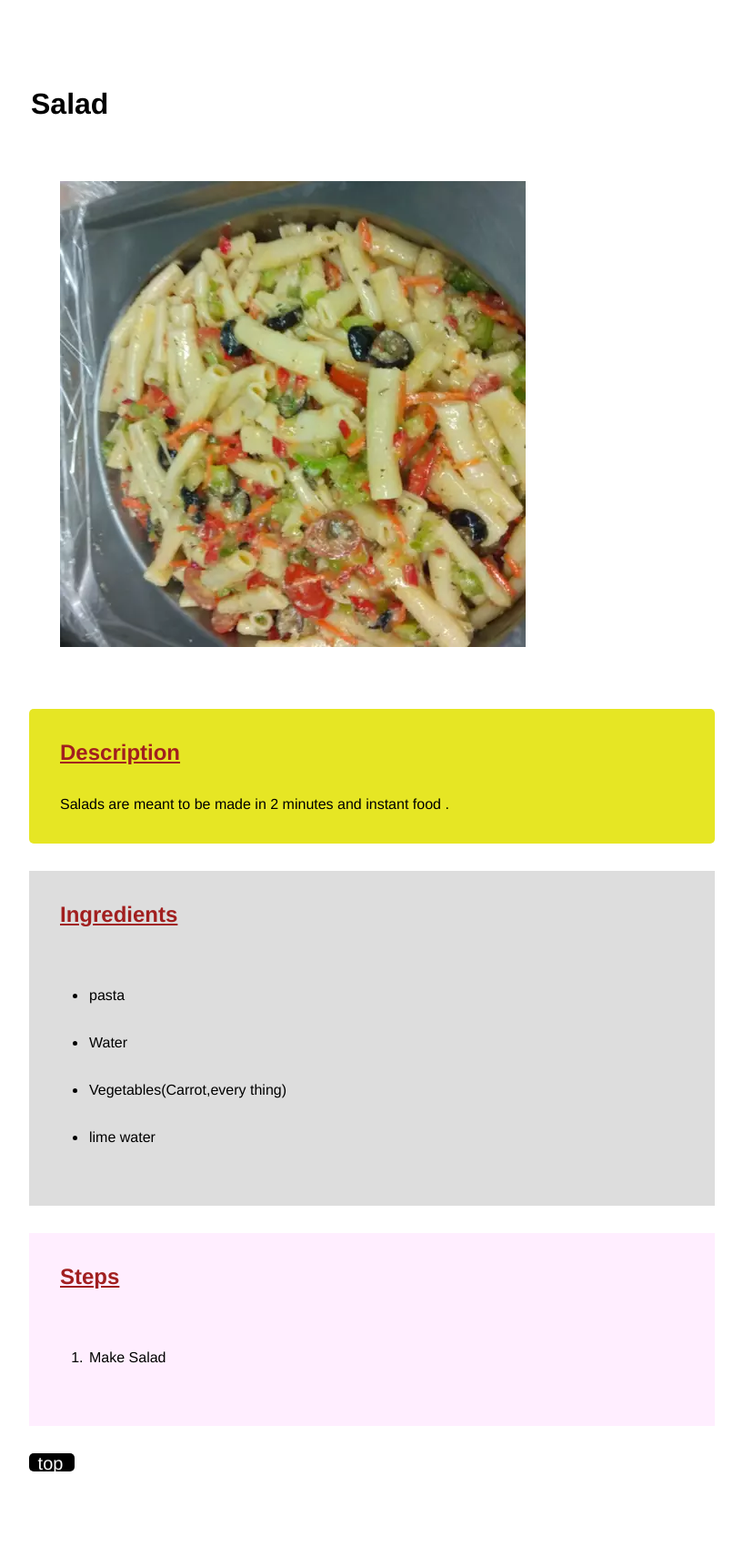
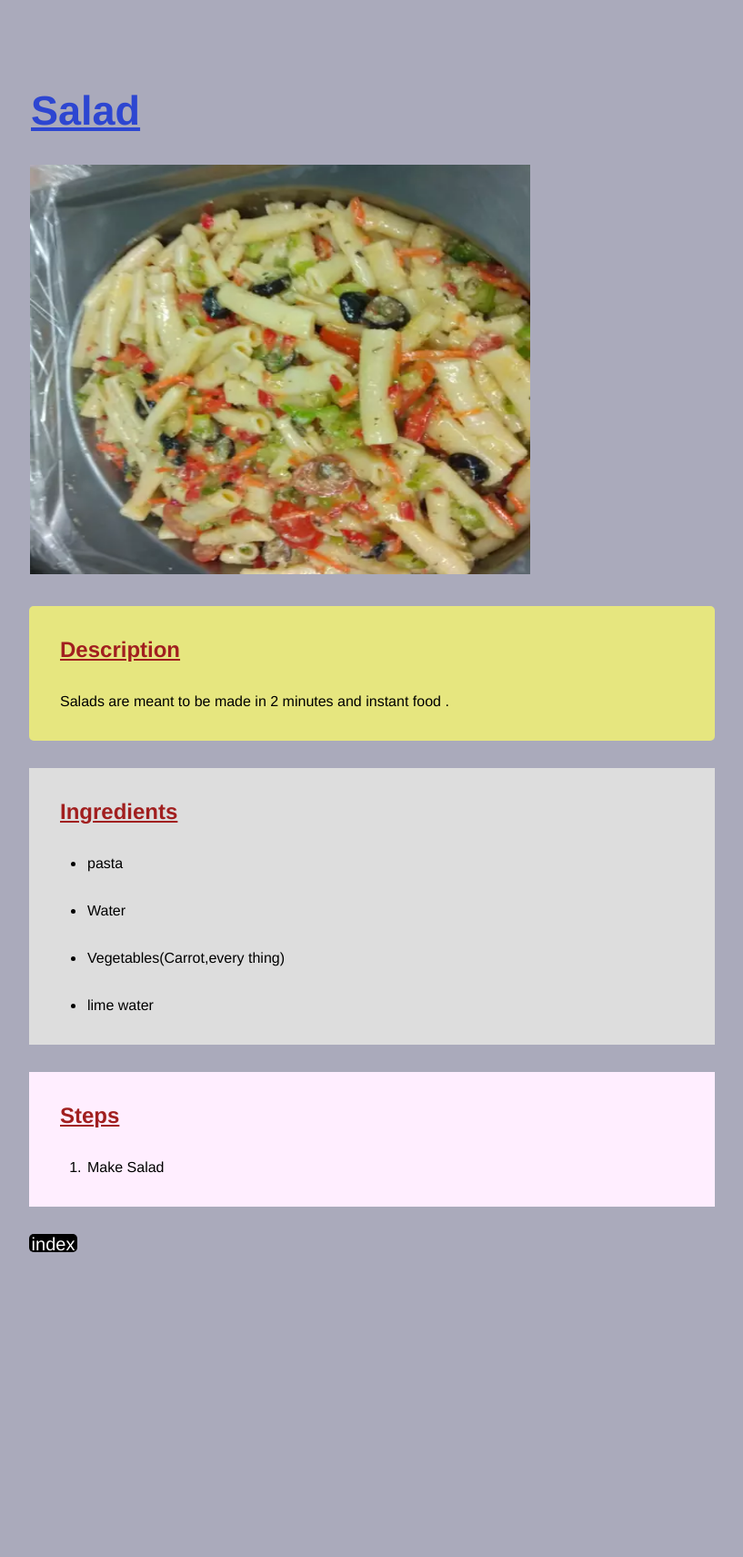
Before and after one commit to Mssskrishna/OdinCodes, a web app: file odin-recipes/salad.html in a window 1280 px wide. Shown: the whole page at 91% size, without its empty margins (62-879 px from the left). After the commit the page ends 1376 px from the top, so only its background shows below. Run offline with its HTML, style and script files only (its server is not run), Linux system fonts and the light colour scheme.

Commit message:
Project files are updated

```diff
--- a/odin-recipes/style.css
+++ b/odin-recipes/css/style.css
@@ -1,9 +1,28 @@
 * {
-    /* align-items: center; */
-    /* margin-left: 80px; */
     margin: 30px;
     padding: 2px;
+    margin-left: 30px;
     font-family: 'Franklin Gothic Medium', 'Arial Narrow', Arial, sans-serif;
+}
+body{
+    background-color: #aab;
+}
+div {
+    width: 750px;
+}
+
+h1 {
+    color: #2d46d1;
+    font-size: 45px;
+    text-decoration: underline;
+}
+
+.img img{
+    /* width: 750px; */
+    width: 550px;
+    height: 450px;
+    margin: -1px;
+    padding: 0;
 }
 
 h2 {
@@ -12,34 +31,37 @@ h2 {
 }
 
 .desc {
-    background-color: rgb(230, 230, 36);
+    background-color: rgb(230, 230, 127);
     border-radius: 5px;
-    width: 750px;
 }
 
 .ing {
     background-color: #ddd;
-    /* margin: 0px; */
-    width: 750px;
+}
+
+.ing ul {
+    padding: 0;
 }
 
 .step {
     background-color: #fef;
-    width: 750px;
 }
 
-.top{
+.step ol {
+    padding: 0;
+}
+
+.top {
     background-color: rgb(0, 0, 0);
-    width: 50px;
+    width: 53px;
     height: 20px;
     border-radius: 5px;
     padding: 0;
-    /* list-style-type: none; */
-    /* text-align: center; */
 }
-.top a{
+
+.top a {
     text-decoration: none;
     font-size: 20px;
-    margin:7.6px;
+    margin: .6px;
     color: white;
 }
--- a/odin-recipes/noodles.html
+++ b/odin-recipes/noodles.html
@@ -4,7 +4,7 @@
 <head>
     <meta charset="UTF-8">
     <meta name="viewport" content="width=device-width, initial-scale=1.0">
-    <link rel="stylesheet" href="style.css">
+    <link rel="stylesheet" href="css/style.css">
     <title>noodles</title>
 </head>
 
@@ -33,11 +33,12 @@
 
             <li>Make Noodles
             </li>
+            <li>Eat Noodles</li>
         </ol>
     </div>
     <div class="top">
         <!-- <button class="top">top</button> -->
-        <a href="#toppage">top</a>
+        <a href="index.html">index</a>
     </div>
 </body>
 
--- a/odin-recipes/salad.html
+++ b/odin-recipes/salad.html
@@ -4,8 +4,8 @@
 <head>
     <meta charset="UTF-8">
     <meta name="viewport" content="width=device-width, initial-scale=1.0">
-    <link rel="stylesheet" href="style.css">
-    <title>noodles</title>
+    <link rel="stylesheet" href="css/style.css">
+    <title>salad</title>
 </head>
 
 <body>
@@ -37,7 +37,7 @@
 
     <div class="top">
         <!-- <button class="top">top</button> -->
-        <a href="#toppage">top</a>
+        <a href="index.html">index</a>
     </div>
 </body>
 
```
Also changed, not shown: odin-recipes/burger.html (+4 -5 lines), odin-recipes/css/index.css (added, +15 -0 lines), odin-recipes/index.html (+9 -6 lines).
